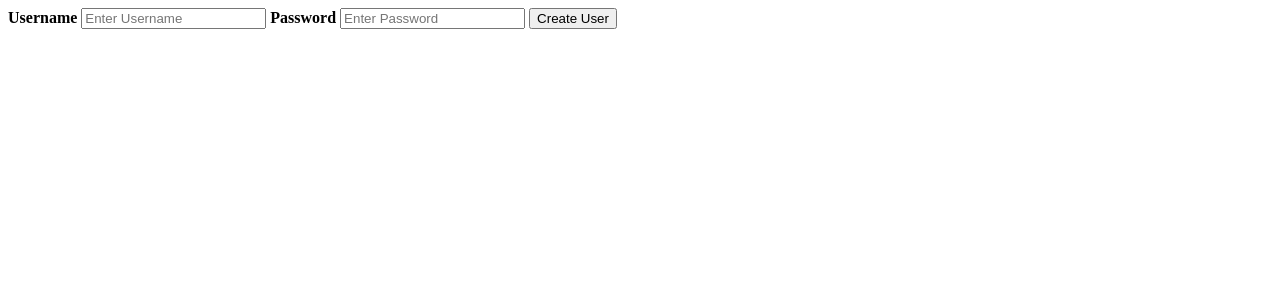
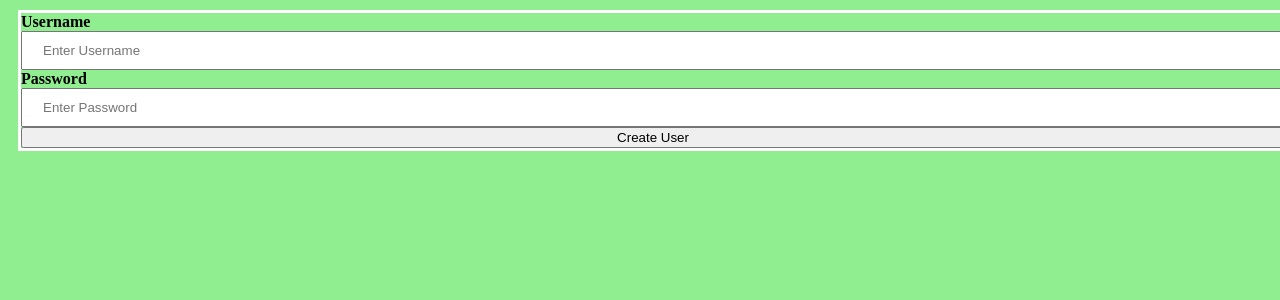
Before and after one commit to minsu-cnu/cn-24, a Flask app: page /pastebin/createuser in a window 1280 px wide. Shown: the top 300 px of the page. Run offline with Flask 3, Linux system fonts and the light colour scheme.

Commit message:
feat: css

```diff
--- a/week13/myfront13/myflask/static/mystyle.css
+++ b/week13/myfront13/myflask/static/mystyle.css
@@ -8,3 +8,21 @@ h1 {
     color: darkblue;
     border-bottom: 1px solid gray;
 }
+
+form {
+    display: flex;
+    flex-direction: column;
+    margin: 10px;
+    width: 100%;
+    border: 3px solid white;
+}
+
+input {
+    padding: 10px 20px;
+}
+
+.submit {
+    width: 100%;
+    color: white;
+    background-color: green;
+}
--- a/week13/myfront13/myflask/templates/createuser.html
+++ b/week13/myfront13/myflask/templates/createuser.html
@@ -1,3 +1,10 @@
+<!DOCTYPE html>
+<html>
+    <head>
+        <title>My Paste Bin - Create User</title>
+        <link rel="stylesheet" href="{{ url_for('mybp.static', filename='mystyle.css') }}">
+    </head>
+    <body>
         <div class="container">
             <form action="createuser" method="post">
                 <label for="username"><b>Username</b></label>
@@ -9,3 +16,5 @@
                 <button type="submit">Create User</button>
             </form>
         </div>
+    </body>
+</html>
```
Also changed, not shown: week13/myfront13/myflask/templates/index.html (+2 -9 lines). Lines whose indentation alone changed are shown as unchanged.
